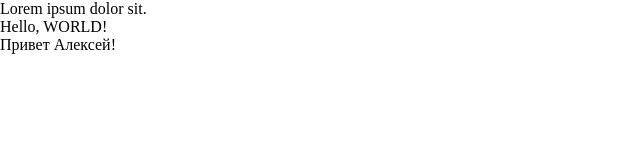
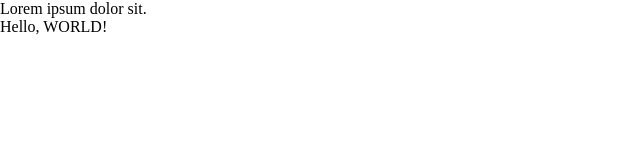
Before and after one commit to ChenAlexey/Portfolio, a plain HTML site: page index.html in a window 1280 px wide. Shown: the whole page, without its empty margins (0-640 px from the left). Drawn offline with Linux system fonts and the light colour scheme.

Commit message:
Revert "!!!"
This reverts commit d5cccf974aa1ca317dd3d881ecf7d301d2e051bc.

```diff
--- a/index.html
+++ b/index.html
@@ -9,6 +9,5 @@
 <body>
     <p>Lorem ipsum dolor sit.</p>
     <p>Hello, WORLD!</p>
-    <p>Привет Алексей!</p>
 </body>
 </html>
```
